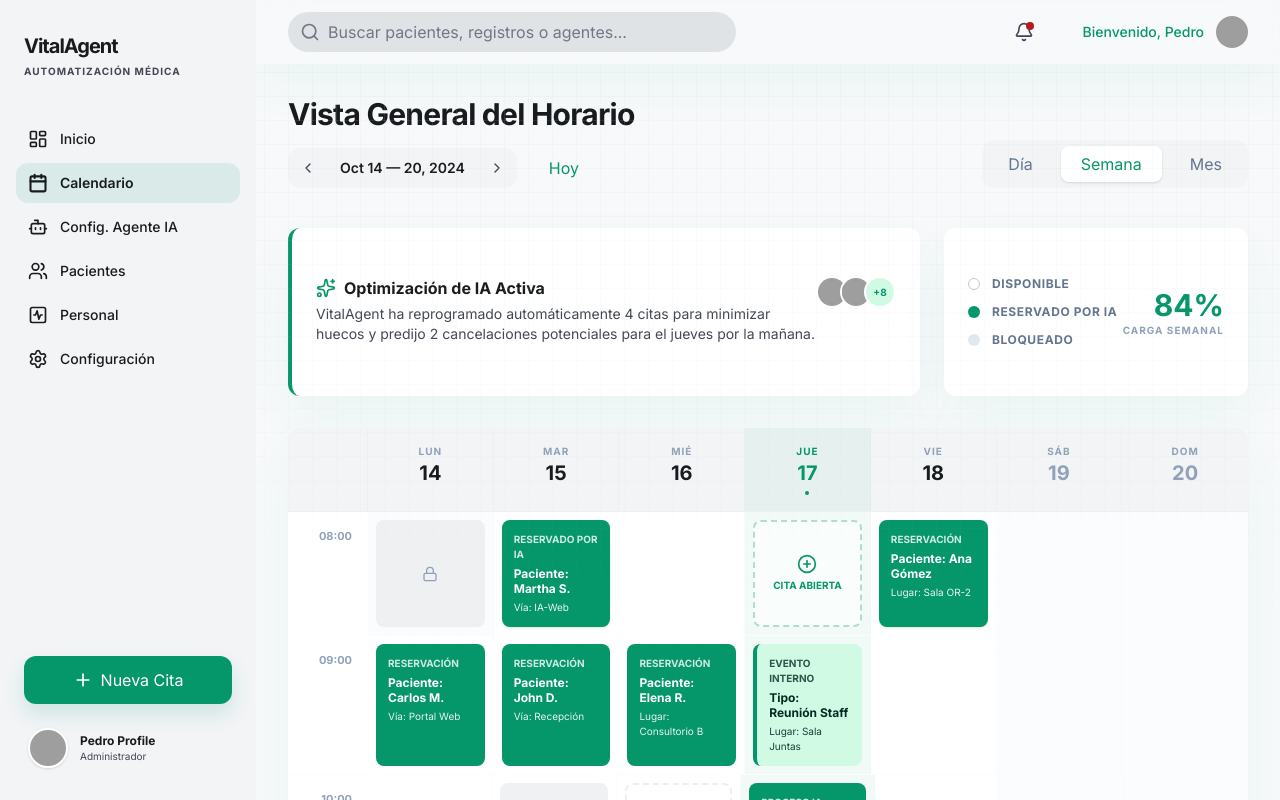
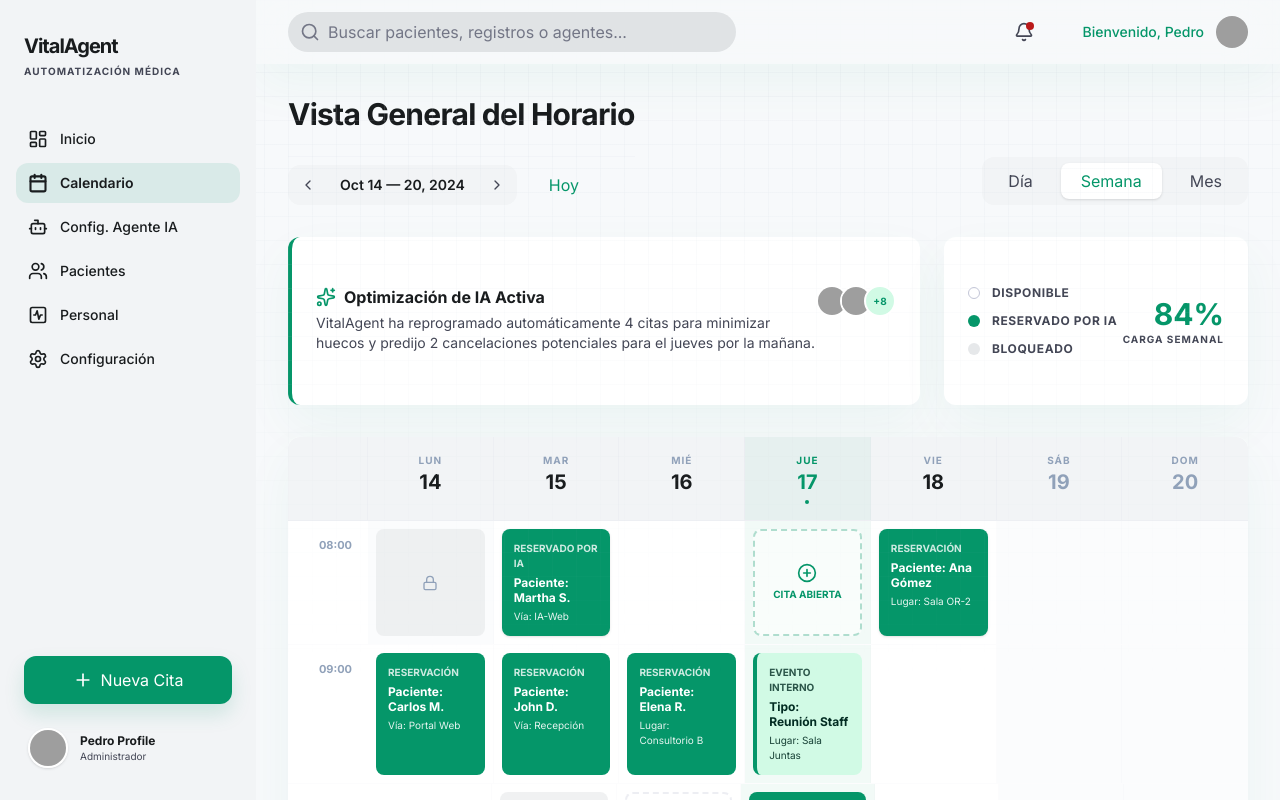
Before and after one commit to MERN-Nodi-Hackathon/mern, a React (Vite) app in the folder apps/web/: page /calendar in a window 1280 px wide. Shown: the top 800 px of the page. Built offline with nearby package versions, Linux system fonts and the light colour scheme; no server answers; grey boxes are pictures that could not be loaded.

Commit message:
feat: make PageHeader description optional and integrate it into CalendarPage

```diff
--- a/apps/web/src/components/ui/page-header.tsx
+++ b/apps/web/src/components/ui/page-header.tsx
@@ -1,6 +1,6 @@
 interface PageHeaderProps {
   title: string;
-  description: string;
+  description?: string;
   action?: React.ReactNode;
 }
 
@@ -13,7 +13,9 @@
     <div className="flex justify-between items-end border-b border-outline-variant/10 pb-6 mb-8">
       <div>
         <h2 className="text-3xl font-extrabold tracking-tight text-on-surface">{title}</h2>
-        <p className="text-on-surface-variant mt-1 text-lg">{description}</p>
+        {description && (
+          <p className="text-on-surface-variant mt-1 text-lg">{description}</p>
+        )}
       </div>
       {action && <div>{action}</div>}
     </div>
--- a/apps/web/src/features/calendar/calendar-page.tsx
+++ b/apps/web/src/features/calendar/calendar-page.tsx
@@ -12,17 +12,19 @@
 import { Button } from '@/components/ui/button';
 import { Card, CardContent } from '@/components/ui/card';
 import { Avatar, AvatarFallback, AvatarImage } from '@/components/ui/avatar';
+import { PageHeader } from '@/components/ui/page-header';
 
 export function CalendarPage() {
   return (
     <div className="flex flex-col gap-8 w-full max-w-[1600px] mx-auto">
       {/* Calendar Header Section */}
-      <section className="flex flex-col md:flex-row md:items-end justify-between gap-6 mb-2">
+      <div className="flex flex-col md:flex-row md:items-end justify-between gap-6">
         <div>
-          <h1 className="text-3xl font-extrabold tracking-tight text-on-surface mb-2">
-            Vista General del Horario
-          </h1>
-          <div className="flex items-center gap-4 text-on-surface-variant mt-4">
+          <PageHeader
+            title="Vista General del Horario"
+            description=""
+          />
+          <div className="flex items-center gap-4 text-on-surface-variant -mt-6">
             <div className="flex items-center bg-surface-container-low p-1 rounded-xl">
               <Button variant="ghost" size="icon" className="h-8 w-8 text-on-surface-variant hover:bg-white">
                 <ChevronLeft className="w-5 h-5" />
@@ -38,17 +40,11 @@
           </div>
         </div>
         <div className="flex items-center gap-2 bg-surface-container-low p-1.5 rounded-xl">
-          <Button variant="ghost" className="px-5 py-1.5 text-sm font-semibold text-slate-500 hover:text-slate-900 rounded-lg">
-            Día
-          </Button>
-          <Button variant="outline" className="px-5 py-1.5 text-sm font-bold bg-white text-primary rounded-lg border-none hover:bg-white hover:text-primary shadow-sm h-9">
-            Semana
-          </Button>
-          <Button variant="ghost" className="px-5 py-1.5 text-sm font-semibold text-slate-500 hover:text-slate-900 rounded-lg">
-            Mes
-          </Button>
+          <Button variant="ghost" className="px-5 py-1.5 text-sm font-semibold text-on-surface-variant hover:text-on-surface rounded-lg">Día</Button>
+          <Button variant="outline" className="px-5 py-1.5 text-sm font-bold bg-white text-primary rounded-lg border-none hover:bg-white hover:text-primary shadow-sm h-9">Semana</Button>
+          <Button variant="ghost" className="px-5 py-1.5 text-sm font-semibold text-on-surface-variant hover:text-on-surface rounded-lg">Mes</Button>
         </div>
-      </section>
+      </div>
 
       {/* Stats/Legend Bento Row */}
       <section className="grid grid-cols-12 gap-6">
@@ -87,21 +83,21 @@
           <CardContent className="p-6 flex items-center justify-between h-full">
             <div className="space-y-3">
               <div className="flex items-center gap-3">
-                <div className="w-3 h-3 rounded-full border border-outline-variant bg-white"></div>
-                <span className="text-xs font-bold uppercase tracking-wider text-slate-500">Disponible</span>
+                <div className="w-3 h-3 rounded-full border border-outline-variant bg-white" />
+                <span className="text-xs font-bold uppercase tracking-wider text-on-surface-variant">Disponible</span>
               </div>
               <div className="flex items-center gap-3">
-                <div className="w-3 h-3 rounded-full bg-primary-container"></div>
-                <span className="text-xs font-bold uppercase tracking-wider text-slate-500">Reservado por IA</span>
+                <div className="w-3 h-3 rounded-full bg-primary-container" />
+                <span className="text-xs font-bold uppercase tracking-wider text-on-surface-variant">Reservado por IA</span>
               </div>
               <div className="flex items-center gap-3">
-                <div className="w-3 h-3 rounded-full bg-slate-200"></div>
-                <span className="text-xs font-bold uppercase tracking-wider text-slate-500">Bloqueado</span>
+                <div className="w-3 h-3 rounded-full bg-surface-container-high" />
+                <span className="text-xs font-bold uppercase tracking-wider text-on-surface-variant">Bloqueado</span>
               </div>
             </div>
             <div className="text-right">
               <div className="text-3xl font-black text-primary">84%</div>
-              <div className="text-[10px] font-bold uppercase tracking-widest text-slate-400">
+              <div className="text-[10px] font-bold uppercase tracking-widest text-on-surface-variant">
                 Carga Semanal
               </div>
             </div>
```
